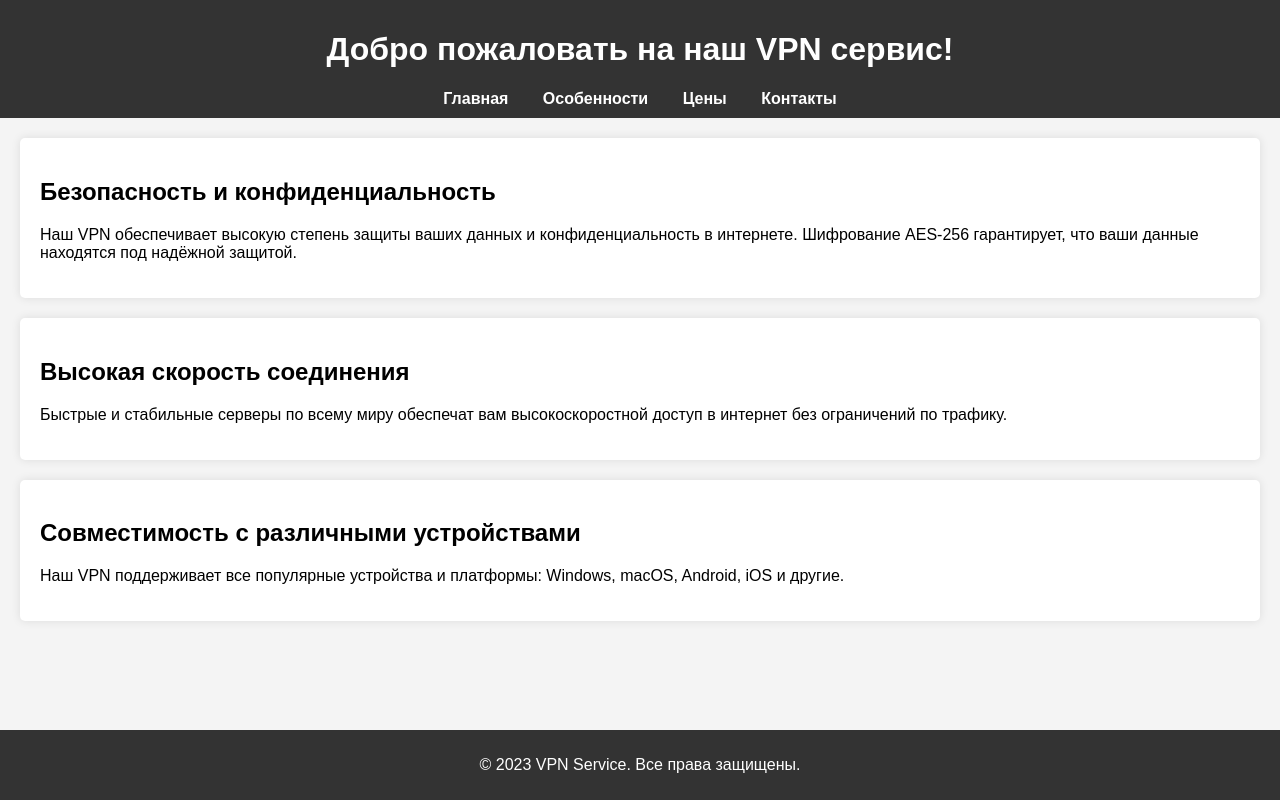
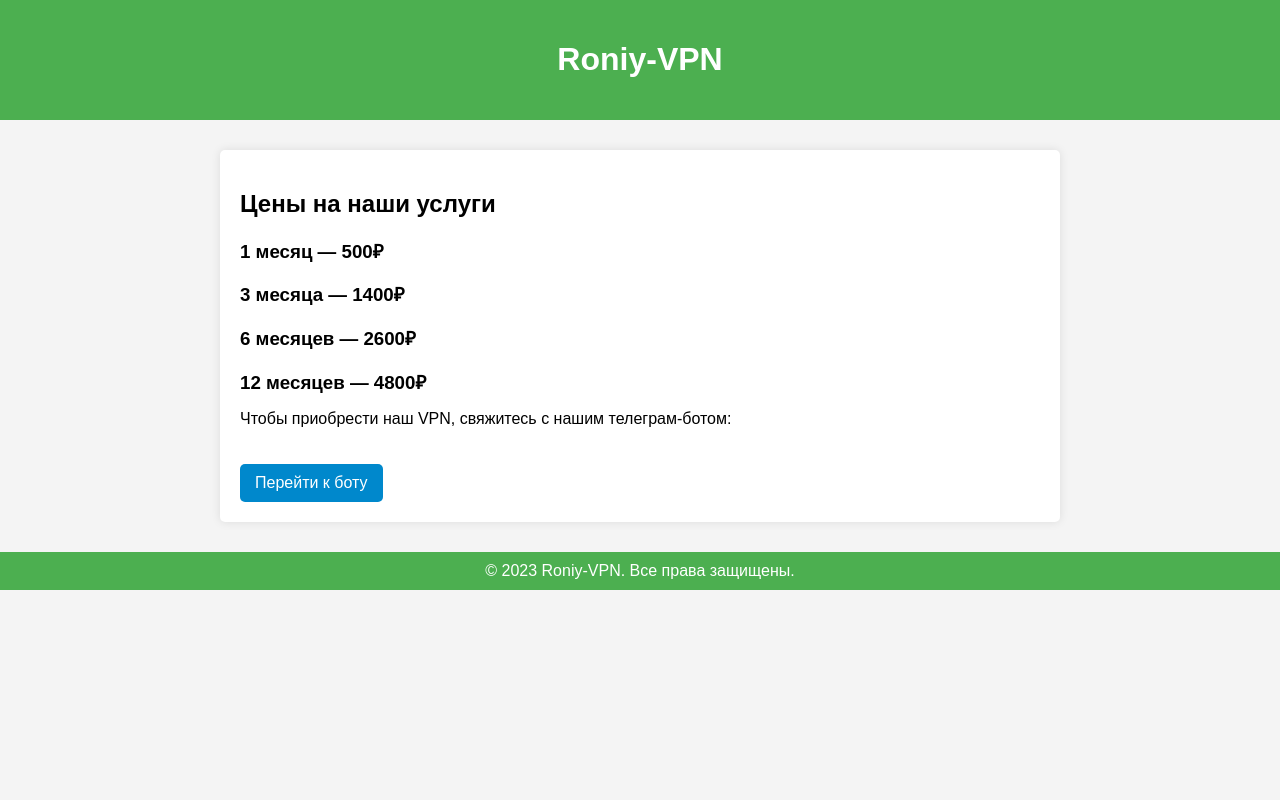
Before and after one commit to RoniyProject/roniy-vpn, a plain HTML site: page index.html in a window 1280 px wide. Drawn offline with Linux system fonts and the light colour scheme.

Commit message:
Update index.html

```diff
--- a/index.html
+++ b/index.html
@@ -4,7 +4,7 @@
     <meta charset="UTF-8">
     <meta http-equiv="X-UA-Compatible" content="IE=edge">
     <meta name="viewport" content="width=device-width, initial-scale=1.0">
-    <title>VPN Презентация</title>
+    <title>Roniy-VPN</title>
     <style>
         body {
             font-family: Arial, sans-serif;
@@ -14,73 +14,61 @@
         }
 
         header {
-            background-color: #333;
+            background-color: #4CAF50;
             color: #fff;
             text-align: center;
-            padding: 10px 0;
-        }
-
-        nav a {
-            color: #fff;
-            margin: 0 15px;
-            text-decoration: none;
-            font-weight: bold;
+            padding: 20px 0;
         }
 
         .content {
             padding: 20px;
-        }
-
-        .feature {
+            max-width: 800px;
+            margin: 30px auto;
             background-color: #fff;
-            padding: 20px;
-            margin-bottom: 20px;
             border-radius: 5px;
             box-shadow: 0 0 10px rgba(0,0,0,0.1);
         }
 
-        footer {
-            background-color: #333;
+        .prices {
+            margin: 10px 0;
+        }
+
+        .prices h3 {
+            margin-bottom: 5px;
+        }
+
+        .telegram-link {
+            display: inline-block;
+            margin-top: 20px;
+            padding: 10px 15px;
+            background-color: #0088cc;
             color: #fff;
-            text-align: center;
-            padding: 10px 0;
-            position: absolute;
-            width: 100%;
-            bottom: 0;
+            text-decoration: none;
+            border-radius: 5px;
         }
     </style>
 </head>
 <body>
 
 <header>
-    <h1>Добро пожаловать на наш VPN сервис!</h1>
-    <nav>
-        <a href="#">Главная</a>
-        <a href="#">Особенности</a>
-        <a href="#">Цены</a>
-        <a href="#">Контакты</a>
-    </nav>
+    <h1>Roniy-VPN</h1>
 </header>
 
 <div class="content">
-    <div class="feature">
-        <h2>Безопасность и конфиденциальность</h2>
-        <p>Наш VPN обеспечивает высокую степень защиты ваших данных и конфиденциальность в интернете. Шифрование AES-256 гарантирует, что ваши данные находятся под надёжной защитой.</p>
+    <h2>Цены на наши услуги</h2>
+    <div class="prices">
+        <h3>1 месяц — 500₽</h3>
+        <h3>3 месяца — 1400₽</h3>
+        <h3>6 месяцев — 2600₽</h3>
+        <h3>12 месяцев — 4800₽</h3>
     </div>
 
-    <div class="feature">
-        <h2>Высокая скорость соединения</h2>
-        <p>Быстрые и стабильные серверы по всему миру обеспечат вам высокоскоростной доступ в интернет без ограничений по трафику.</p>
-    </div>
-
-    <div class="feature">
-        <h2>Совместимость с различными устройствами</h2>
-        <p>Наш VPN поддерживает все популярные устройства и платформы: Windows, macOS, Android, iOS и другие.</p>
-    </div>
+    <p>Чтобы приобрести наш VPN, свяжитесь с нашим телеграм-ботом:</p>
+    <a class="telegram-link" href="https://t.me/your_telegram_bot" target="_blank">Перейти к боту</a>
 </div>
 
 <footer>
-    <p>&copy; 2023 VPN Service. Все права защищены.</p>
+    <p style="text-align: center; padding: 10px; background-color: #4CAF50; color: #fff;">&copy; 2023 Roniy-VPN. Все права защищены.</p>
 </footer>
 
 </body>
```
